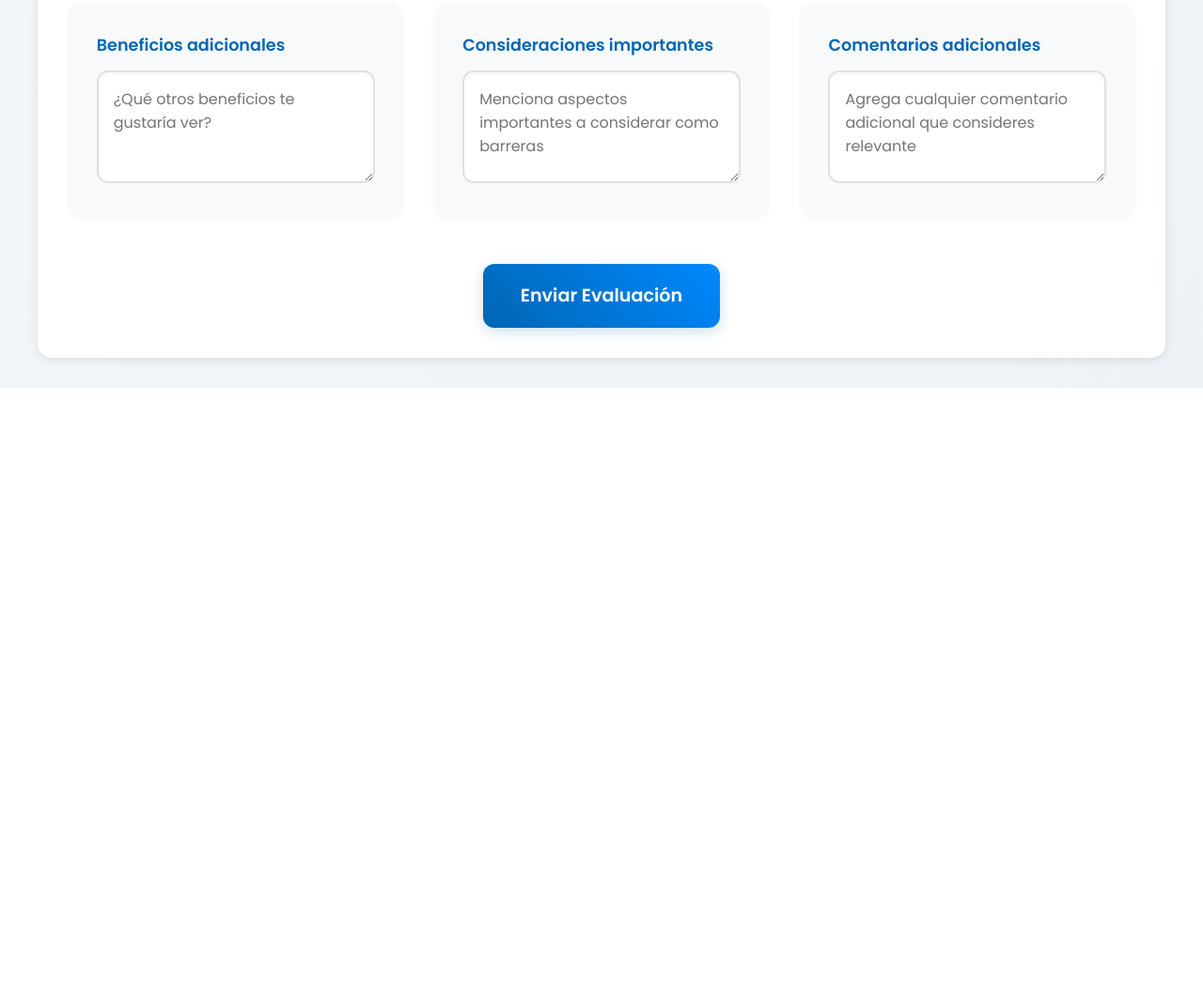
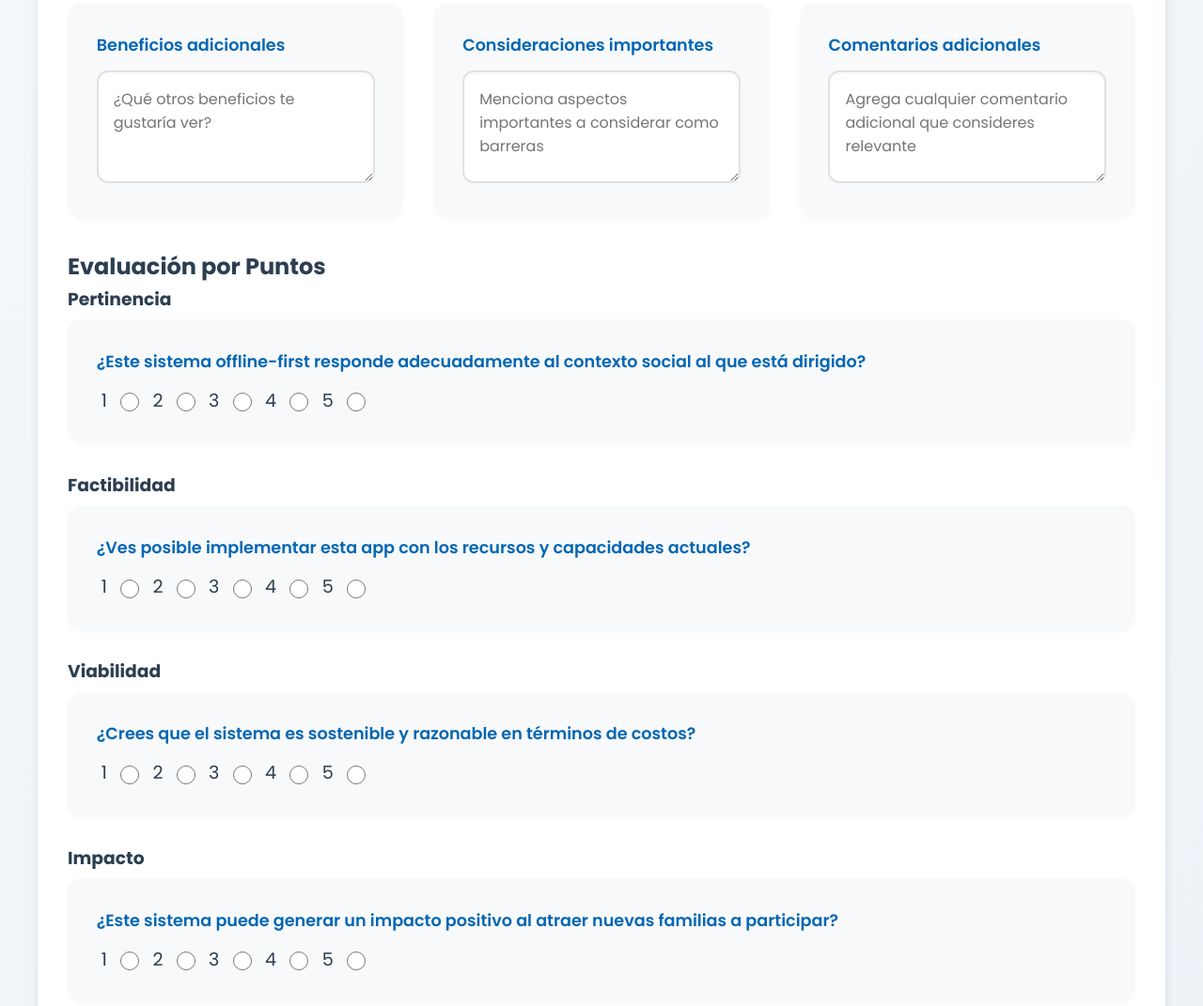
Before and after one commit to SmallCakekoo/FormularioAurora, a website with bundled scripts: page index.html in a window 1280 px wide. Shown: the part 1176-2247 px from the top of the page at 94% size. Before the commit the page ends 1589 px from the top, so only its background shows below. Built offline with nearby package versions, Linux system fonts and the light colour scheme.

Commit message:
New Questions

```diff
--- a/app.js
+++ b/app.js
@@ -56,6 +56,19 @@ form.addEventListener("submit", async (e) => {
       siPeroTenerEnCuenta: form.siPeroTenerEnCuenta.value,
       comentariosGenerales: form.comentariosGenerales.value,
       fechaCreacion: new Date(),
+      // Nuevos campos de evaluación por puntos
+      pertinencia_general:
+        form.querySelector('input[name="pertinencia_general"]:checked')
+          ?.value || null,
+      factibilidad_general:
+        form.querySelector('input[name="factibilidad_general"]:checked')
+          ?.value || null,
+      viabilidad_general:
+        form.querySelector('input[name="viabilidad_general"]:checked')?.value ||
+        null,
+      impacto_general:
+        form.querySelector('input[name="impacto_general"]:checked')?.value ||
+        null,
     };
 
     console.log("Intentando guardar datos:", formData);
--- a/index.html
+++ b/index.html
@@ -33,7 +33,7 @@
       <form id="evaluationForm">
         <div class="form-grid">
           <div class="form-group nombre-gestora">
-            <label for="nombreGestora">Nombre de la Gestora:</label>
+            <label for="nombreGestora">Nombre:</label>
             <input
               type="text"
               id="nombreGestora"
@@ -136,6 +136,106 @@
           </div>
         </div>
 
+        <!-- Sección de preguntas de evaluación -->
+        <div class="evaluation-questions">
+          <h2>Evaluación por Puntos</h2>
+
+          <h3>Pertinencia</h3>
+          <div class="form-group rating-group">
+            <label
+              >¿Este sistema offline-first responde adecuadamente al contexto
+              social al que está dirigido?</label
+            >
+            <div class="rating-scale">
+              <span>1</span>
+              <input
+                type="radio"
+                name="pertinencia_general"
+                value="1"
+                required
+              />
+              <span>2</span>
+              <input type="radio" name="pertinencia_general" value="2" />
+              <span>3</span>
+              <input type="radio" name="pertinencia_general" value="3" />
+              <span>4</span>
+              <input type="radio" name="pertinencia_general" value="4" />
+              <span>5</span>
+              <input type="radio" name="pertinencia_general" value="5" />
+            </div>
+          </div>
+
+          <h3>Factibilidad</h3>
+          <div class="form-group rating-group">
+            <label
+              >¿Ves posible implementar esta app con los recursos y capacidades
+              actuales?</label
+            >
+            <div class="rating-scale">
+              <span>1</span>
+              <input
+                type="radio"
+                name="factibilidad_general"
+                value="1"
+                required
+              />
+              <span>2</span>
+              <input type="radio" name="factibilidad_general" value="2" />
+              <span>3</span>
+              <input type="radio" name="factibilidad_general" value="3" />
+              <span>4</span>
+              <input type="radio" name="factibilidad_general" value="4" />
+              <span>5</span>
+              <input type="radio" name="factibilidad_general" value="5" />
+            </div>
+          </div>
+
+          <h3>Viabilidad</h3>
+          <div class="form-group rating-group">
+            <label
+              >¿Crees que el sistema es sostenible y razonable en términos de
+              costos?</label
+            >
+            <div class="rating-scale">
+              <span>1</span>
+              <input
+                type="radio"
+                name="viabilidad_general"
+                value="1"
+                required
+              />
+              <span>2</span>
+              <input type="radio" name="viabilidad_general" value="2" />
+              <span>3</span>
+              <input type="radio" name="viabilidad_general" value="3" />
+              <span>4</span>
+              <input type="radio" name="viabilidad_general" value="4" />
+              <span>5</span>
+              <input type="radio" name="viabilidad_general" value="5" />
+            </div>
+          </div>
+
+          <h3>Impacto</h3>
+          <div class="form-group rating-group">
+            <label
+              >¿Este sistema puede generar un impacto positivo al atraer nuevas
+              familias a participar?</label
+            >
+            <div class="rating-scale">
+              <span>1</span>
+              <input type="radio" name="impacto_general" value="1" required />
+              <span>2</span>
+              <input type="radio" name="impacto_general" value="2" />
+              <span>3</span>
+              <input type="radio" name="impacto_general" value="3" />
+              <span>4</span>
+              <input type="radio" name="impacto_general" value="4" />
+              <span>5</span>
+              <input type="radio" name="impacto_general" value="5" />
+            </div>
+          </div>
+        </div>
+
         <div class="button-container">
           <button type="submit">Enviar Evaluación</button>
         </div>
--- a/package.json
+++ b/package.json
@@ -12,7 +12,7 @@
   "license": "ISC",
   "type": "module",
   "dependencies": {
-    "firebase": "^10.8.0"
+    "firebase": "^11.8.1"
   },
   "devDependencies": {
     "serve": "^14.2.4"
--- a/styles.css
+++ b/styles.css
@@ -104,6 +104,11 @@ h1::after {
     grid-template-columns: repeat(auto-fit, minmax(300px, 1fr));
     gap: 2rem;
     margin-bottom: 2rem;
+}
+
+.rating-group {
+    margin-top: 0.4rem;
+    margin-bottom: 1.8rem;
 }
 
 .form-group {
@@ -318,3 +323,16 @@ button:hover::before {
         padding: 1.5rem;
     }
 }
+
+.rating-scale span {
+    font-size: 1.2em;
+    display: inline-block;
+    margin: 0 5px;
+}
+
+.rating-scale input[type="radio"] {
+    width: 1.5em;
+    height: 1.5em;
+    margin: 0 5px;
+    vertical-align: middle;
+}
```
Also changed, not shown: 1 other file.
